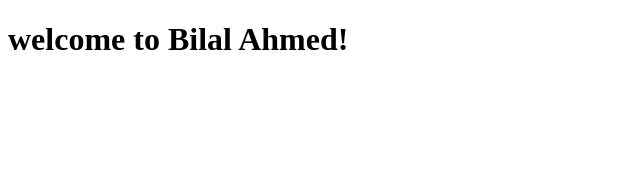
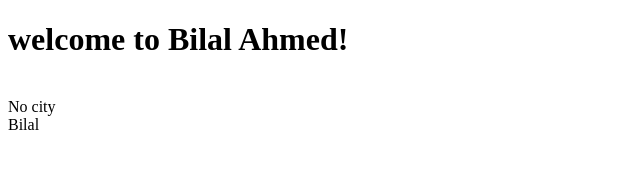
Before and after one commit to syyedbilal/angular, an Angular app: page / in a window 1280 px wide. Shown: the top 183 px of the page, without its empty margins (0-640 px from the left). Built offline with nearby package versions, Linux system fonts and the light colour scheme.

Commit message:
changes 31/05

```diff
--- a/src/app/app.component.html
+++ b/src/app/app.component.html
@@ -1,2 +1,8 @@
 
     <h1>welcome to {{firstName}} {{lastName}}!</h1>
+
+
+<br>
+{{city ? city : 'No city' }}
+<br>
+{{ displayFirstName() }}
--- a/src/app/app.component.ts
+++ b/src/app/app.component.ts
@@ -13,5 +13,8 @@ lastName='Ahmed';
 constructor(){
 console.log('constructor..');
 }
+displayFirstName(){
+  return this.firstName;
+}
 
 }
```
